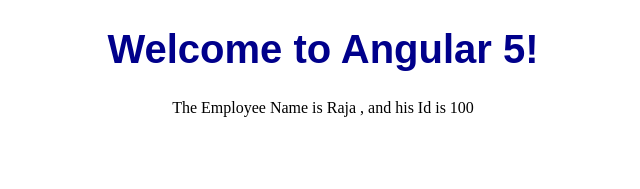
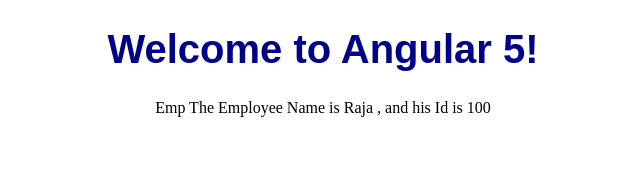
Before and after one commit to RajaShanmugavel/angular5, an Angular app: page / in a window 1280 px wide. Shown: the top 189 px of the page, without its empty margins (317-957 px from the left). Built offline with nearby package versions, Linux system fonts and the light colour scheme.

Commit message:
comp updates

```diff
--- a/src/app/emp/emp.component.html
+++ b/src/app/emp/emp.component.html
@@ -1,3 +1,3 @@
 <p>
-  The Employee Name is {{getEmpName()}} , and his Id is {{empId}}
+  {{'Emp'}} The Employee Name is {{getEmpName()}} , and his Id is {{empId}}
 </p>
```
